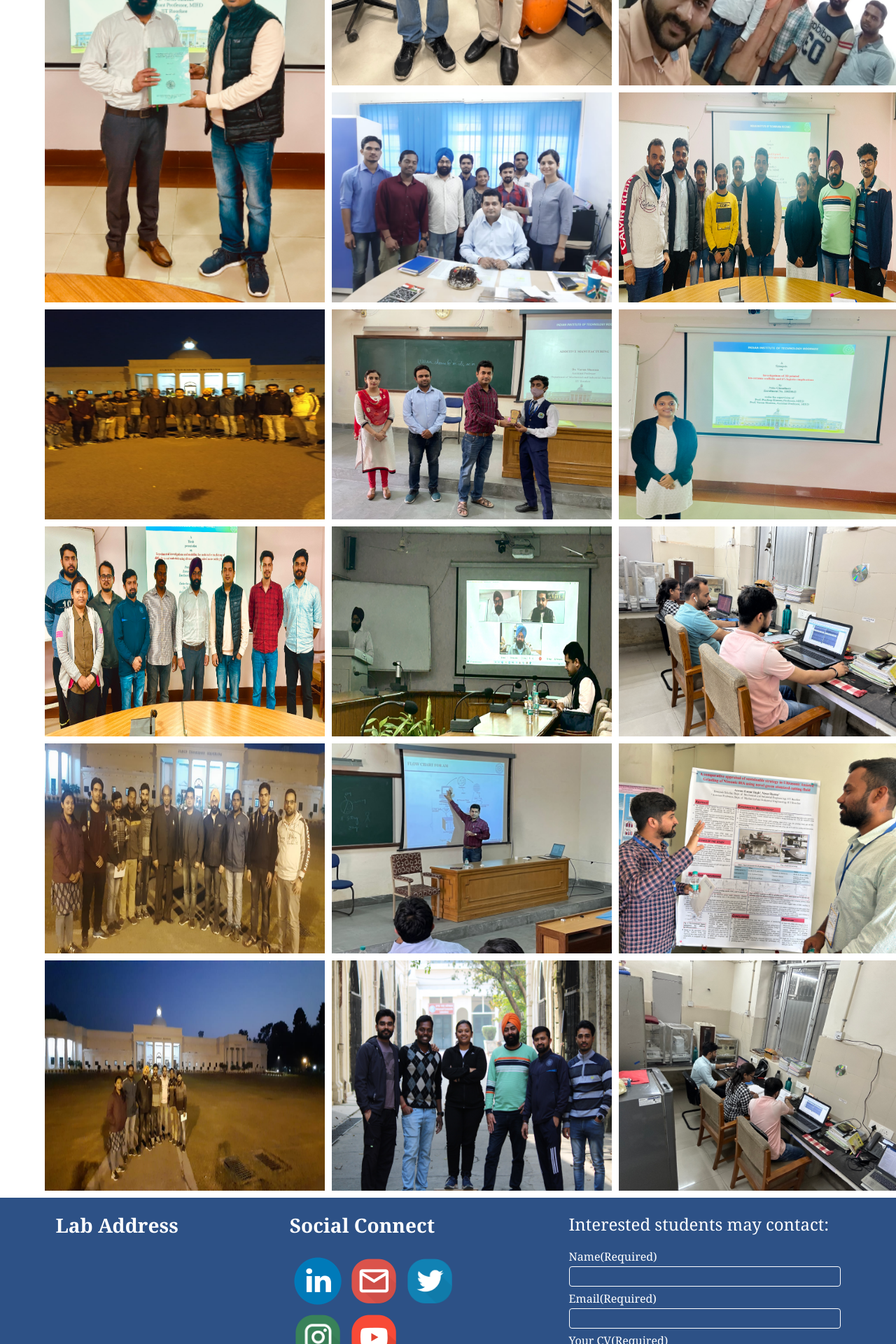
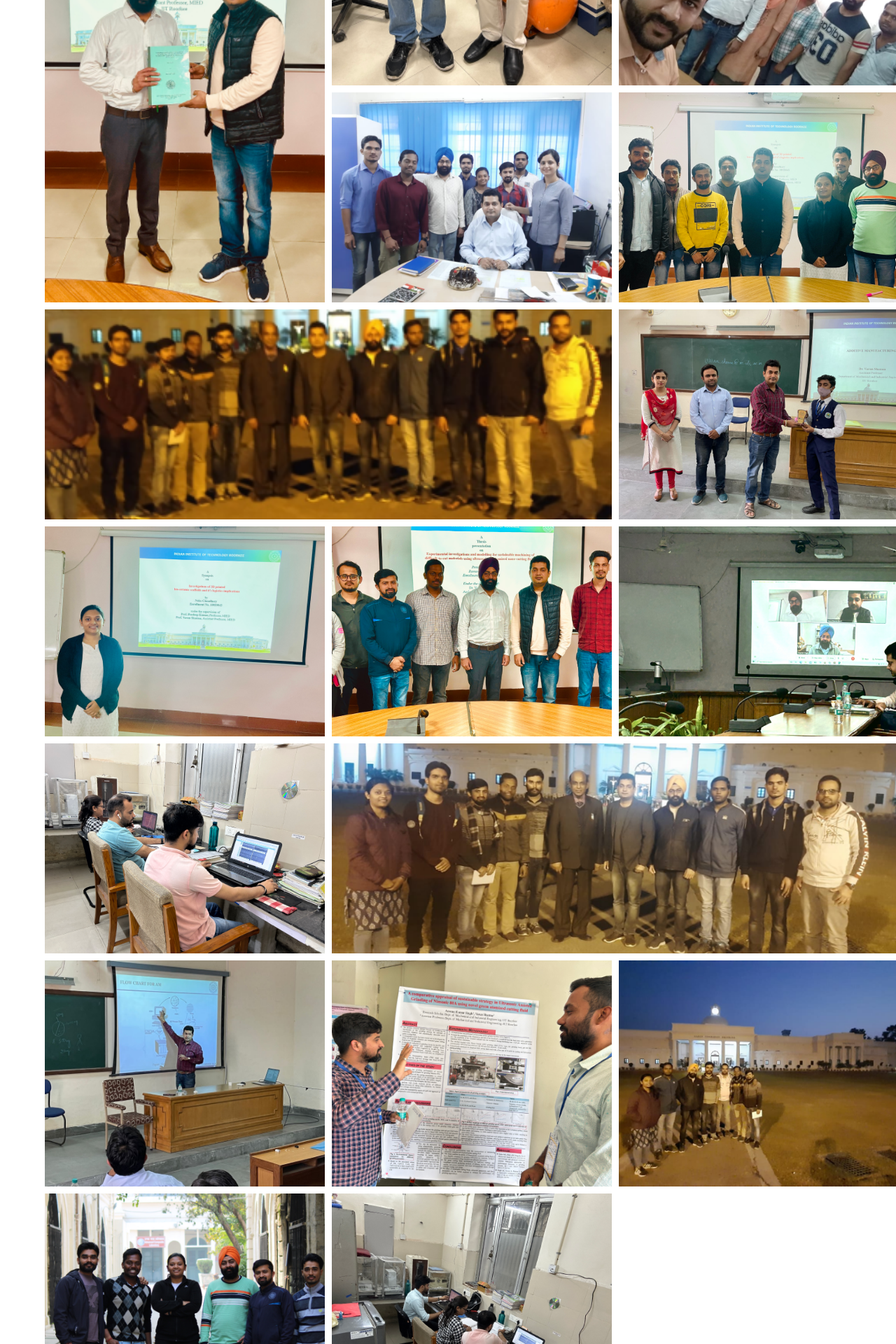
Before and after one commit to Kirthik24/varun-sharma-profile, a React (Vite) app: page /gallery in a window 1280 px wide. Shown: the part 840-2760 px from the top of the page at 70% size. Built offline with nearby package versions, Linux system fonts and the light colour scheme.

Commit message:
gallery update part 2

```diff
--- a/src/css/gallery.scss
+++ b/src/css/gallery.scss
@@ -43,11 +43,15 @@
     img{
         width: 100%;
         height: 100%;
-        //object-fit: cover;
+        object-fit: cover;
     }
 
     .v-strech{
         grid-row : span 2;
+    }
+
+    .h-strech{
+                grid-column: span 2;
     }
   }
 
--- a/src/pages/Gallery.jsx
+++ b/src/pages/Gallery.jsx
@@ -6,25 +6,25 @@ const Gallery = () => {
     return (
         <div className="gcontainer">
          <div className="gallery">
-          <div className='h-strech'><img src={g1} alt="" /></div>
+          <div><img src={g1} alt="" /></div>
           <div className='v-strech'><img src={g2} alt="" /></div>
-          <div className='h-strech'><img src={g3} alt="" /></div>
+          <div><img src={g3} alt="" /></div>
           <div className='v-strech'><img src={g4} alt="" /></div>
-          <div className='h-strech'><img src={g5} alt="" /></div>
-          <div className='h-strech'><img src={g6} alt="" /></div>
-          <div className='h-strech'><img src={g7} alt="" /></div>
+          <div ><img src={g5} alt="" /></div>
+          <div ><img src={g6} alt="" /></div>
+          <div ><img src={g7} alt="" /></div>
           <div className='h-strech'><img src={g8} alt="" /></div>
-          <div className='h-strech'><img src={g9} alt="" /></div>
-          <div className='h-strech'><img src={g10} alt="" /></div>
-          <div className='h-strech'><img src={g11} alt="" /></div>
-          <div className='h-strech'><img src={g12} alt="" /></div>
-          <div className='h-strech'><img src={g13} alt="" /></div>
-          <div className='h-strech'><img src={g14} alt="" /></div>
-          <div className='h-strech'><img src={g15} alt="" /></div>
-          <div className='h-strech'><img src={g16} alt="" /></div>
-          <div className='h-strech'><img src={g17} alt="" /></div>
-          <div className='h-strech'><img src={g18} alt="" /></div>
-          <div className='h-strech'><img src={g19} alt="" /></div>
+          <div ><img src={g9} alt="" /></div>
+          <div ><img src={g10} alt="" /></div>
+          <div ><img src={g11} alt="" /></div>
+          <div ><img src={g12} alt="" /></div>
+          <div ><img src={g13} alt="" /></div>
+          <div  className='h-strech'><img src={g14} alt="" /></div>
+          <div ><img src={g15} alt="" /></div>
+          <div ><img src={g16} alt="" /></div>
+          <div ><img src={g17} alt="" /></div>
+          <div ><img src={g18} alt="" /></div>
+          <div ><img src={g19} alt="" /></div>
 
          </div>
         </div>
```
